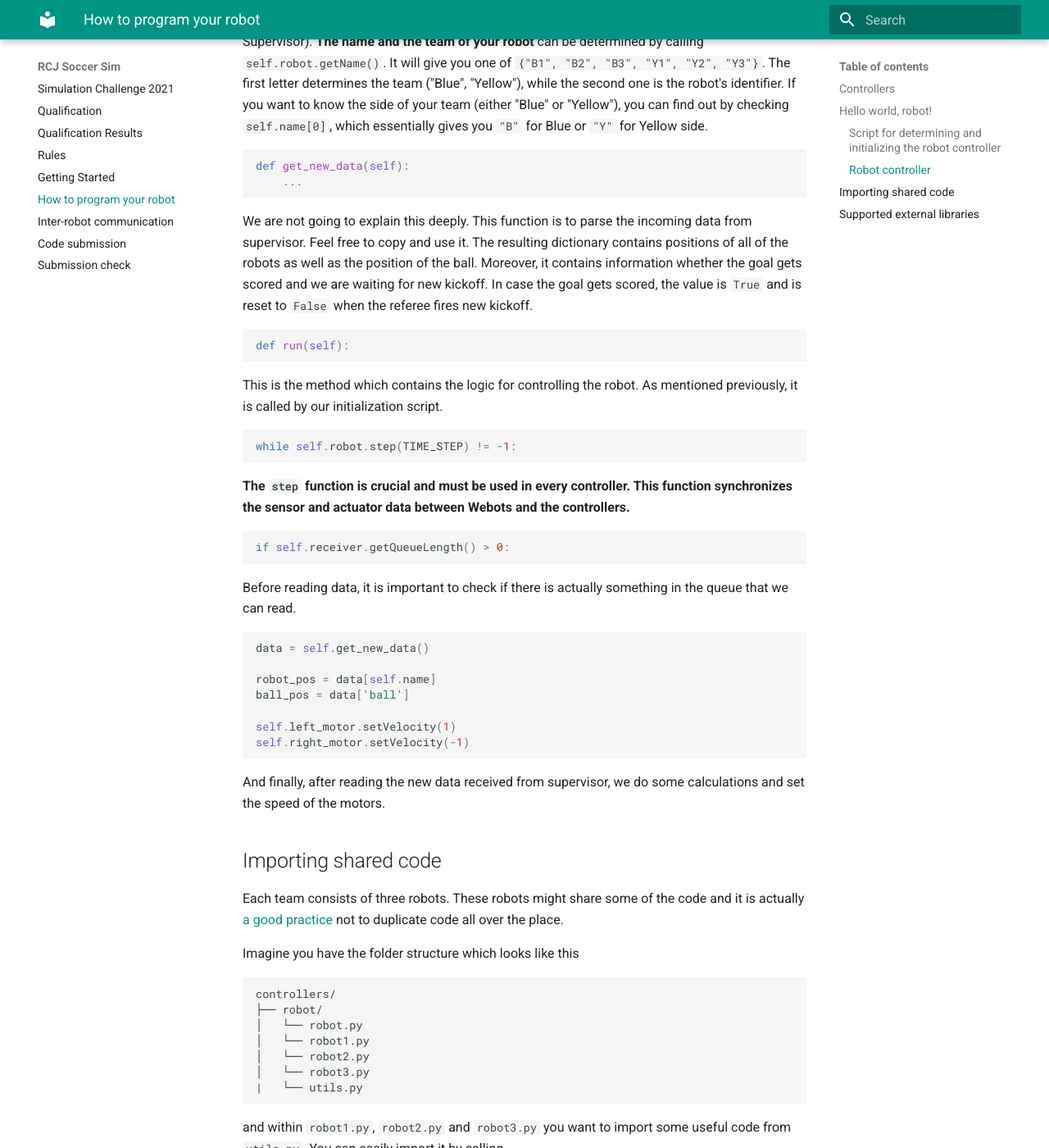
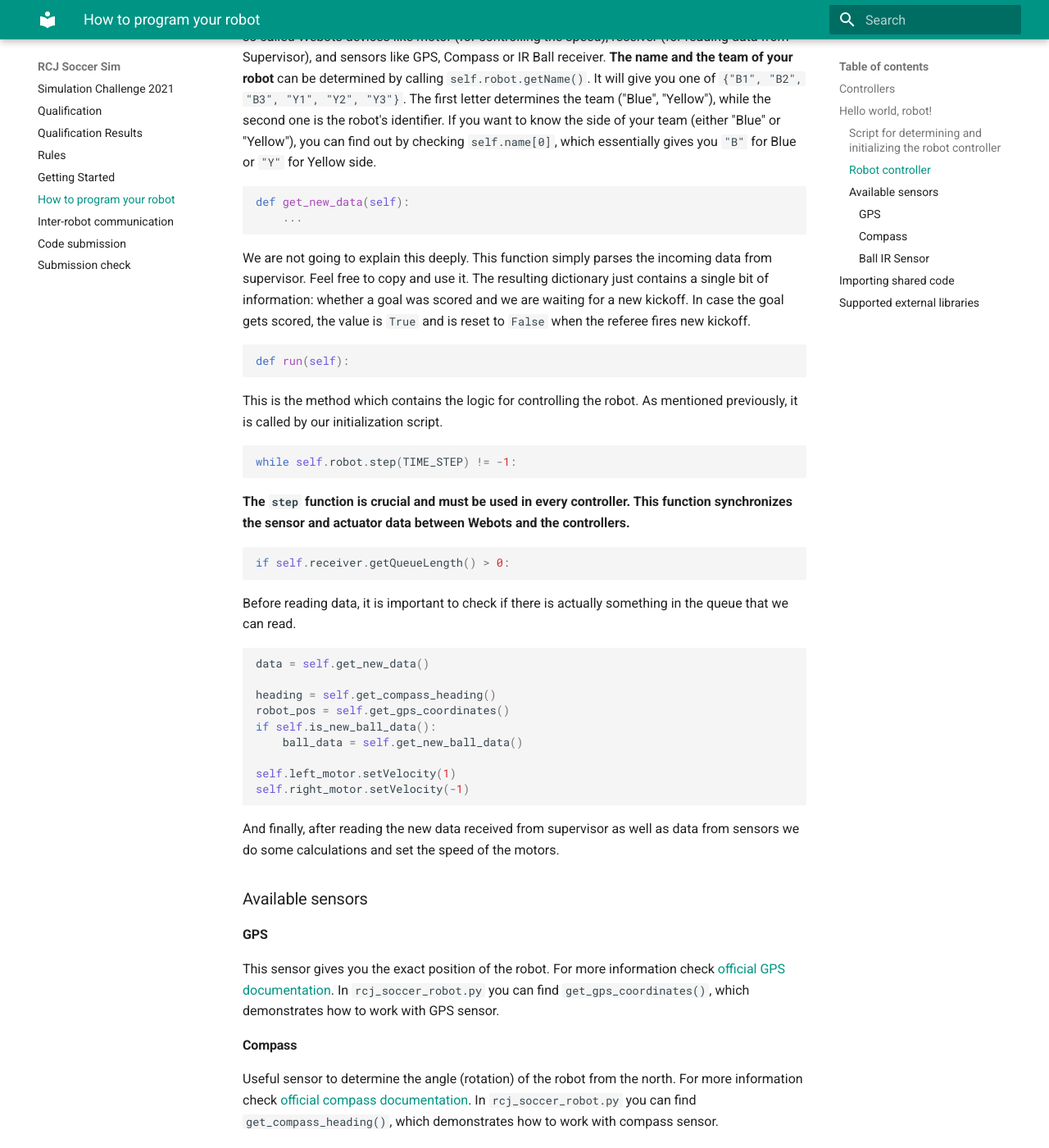
Before and after one commit to robocup-junior/rcj-soccersim, an MkDocs documentation site: the page built from docs/docs/how_to_robot.md, in a window 1280 px wide and 1400 px high, scrolled down 3936 px. Shown: the whole window at 82% size. Built offline with MkDocs 1.6.1 and Material for MkDocs 9.7.7, drawn with Linux system fonts in a browser that asks for light colours; some of the changed text lies outside the part shown.

Commit message:
Add GPS, Compass and IR Ball sensors (#117)
* Ball now emits IR signal
* Robots do not get exact position of other robots and the ball

Signed-off-by: Adrian Matejov <ado.matejov@gmail.com>

````diff
--- a/docs/docs/how_to_robot.md
+++ b/docs/docs/how_to_robot.md
@@ -115,6 +115,15 @@ class MyRobot:
         self.receiver = self.robot.getDevice("supervisor receiver")
         self.receiver.enable(TIME_STEP)
 
+        self.ball_receiver = self.robot.getDevice("ball receiver")
+        self.ball_receiver.enable(TIME_STEP)
+
+        self.gps = self.robot.getDevice("gps")
+        self.gps.enable(TIME_STEP)
+
+        self.compass = self.robot.getDevice("compass")
+        self.compass.enable(TIME_STEP)
+
         self.left_motor = self.robot.getDevice("left wheel motor")
         self.right_motor = self.robot.getDevice("right wheel motor")
 
@@ -128,25 +137,12 @@ class MyRobot:
         packet = self.receiver.getData()
         self.receiver.nextPacket()
 
-        struct_fmt = 'ddd' * 6 + 'dd' + '?'
+        struct_fmt = '?'
 
         unpacked = struct.unpack(struct_fmt, packet)
-
-        data = {}
-        for i, r in enumerate(ROBOT_NAMES):
-            data[r] = {
-                "x": unpacked[3 * i],
-                "y": unpacked[3 * i + 1],
-                "orientation": unpacked[3 * i + 2]
-            }
-        ball_data_index = 3 * N_ROBOTS
-        data["ball"] = {
-            "x": unpacked[ball_data_index],
-            "y": unpacked[ball_data_index + 1]
+        data = {
+            "waiting_for_kickoff": unpacked[0]
         }
-
-        waiting_for_kickoff_data_index = ball_data_index + 2
-        data["waiting_for_kickoff"] = unpacked[waiting_for_kickoff_data_index]
         return data
 
     def run(self):
@@ -154,10 +150,15 @@ class MyRobot:
             if self.receiver.getQueueLength() > 0:
                 data = self.get_new_data()
 
-                # Get the position of our robot
-                robot_pos = data[self.name]
-                # Get the position of the ball
-                ball_pos = data['ball']
+                # Get data from compass
+                heading = self.get_compass_heading()
+
+                # Get GPS coordinates of the robot
+                robot_pos = self.get_gps_coordinates()
+
+                # Get direction and strength of the IR signal
+                if self.is_new_ball_data():
+                    ball_data = self.get_new_ball_data()
 
                 self.left_motor.setVelocity(1)
                 self.right_motor.setVelocity(-1)
@@ -199,7 +200,8 @@ def __init__(self, robot):
 The `__init__` function is something like a constructor of the class and is called when an instance of the `MyRobot` object
 is created. We use this function to initialize some important variables. The most important one
 is the `Robot` instance, which allows us to get access to the so called Webots devices
-like motor (for controlling the speed) or receiver (for reading data from Supervisor).
+like motor (for controlling the speed), receiver (for reading data from Supervisor),
+and sensors like GPS, Compass or IR Ball receiver.
 **The name and the team of your robot** can be determined by calling `self.robot.getName()`.
 It will give you one of `{"B1", "B2", "B3", "Y1", "Y2", "Y3"}`. The first letter determines
 the team ("Blue", "Yellow"), while the second one is the robot's identifier.
@@ -211,10 +213,9 @@ def get_new_data(self):
     ...
 ```
 
-We are not going to explain this deeply. This function is to parse the incoming
+We are not going to explain this deeply. This function simply parses the incoming
 data from supervisor. Feel free to copy and use it. The resulting dictionary
-contains positions of all of the robots as well as the position of the ball. Moreover,
-it contains information whether the goal gets scored and we are waiting for new kickoff.
+just contains a single bit of information: whether a goal was scored and we are waiting for a new kickoff.
 In case the goal gets scored, the value is `True` and is reset to `False` when the
 referee fires new kickoff.
 
@@ -243,16 +244,45 @@ in the queue that we can read.
 ```python
 data = self.get_new_data()
 
-robot_pos = data[self.name]
-ball_pos = data['ball']
+heading = self.get_compass_heading()
+robot_pos = self.get_gps_coordinates()
+if self.is_new_ball_data():
+    ball_data = self.get_new_ball_data()
 
 self.left_motor.setVelocity(1)
 self.right_motor.setVelocity(-1)
 ```
 
-And finally, after reading the new data received from supervisor, we do some calculations
-and set the speed of the motors.
+And finally, after reading the new data received from supervisor as well as data
+from sensors we do some calculations and set the speed of the motors.
 
+
+### Available sensors
+
+#### GPS
+
+This sensor gives you the exact position of the robot.
+For more information check [official GPS documentation](https://cyberbotics.com/doc/reference/gps).
+In `rcj_soccer_robot.py` you can find `get_gps_coordinates()`, which demonstrates
+how to work with GPS sensor.
+
+#### Compass
+
+Useful sensor to determine the angle (rotation) of the robot from the north.
+For more information check [official compass documentation](https://cyberbotics.com/doc/reference/compass).
+In `rcj_soccer_robot.py` you can find `get_compass_heading()`, which demonstrates
+how to work with compass sensor.
+
+#### Ball IR Sensor
+
+There is an infra-red emitter mounted onto the ball.
+The emitter just emits a signal and each robot receives this signal if it is
+located within a pre-defined range. The receiver is able to determine the
+direction as well as strength of the signal, which can be used for navigating
+robots towards the ball.
+
+For more information check the [official receiver documentation](https://cyberbotics.com/doc/reference/receiver)
+or our `get_new_ball_data()` method in `rcj_soccer_robot.py`.
 
 ## Importing shared code
 
````
Also changed, not shown: 18 other files.
